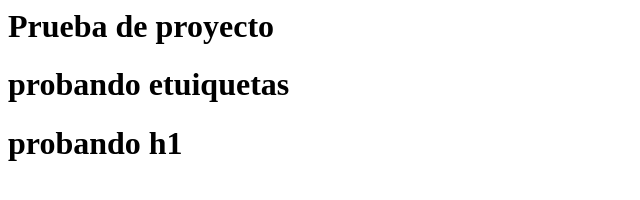
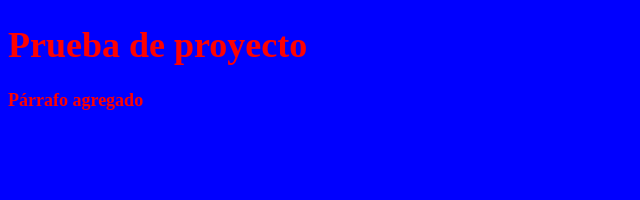
Before and after one commit to ovanycolindres1/pruebas, a plain HTML site: page index.html in a window 1280 px wide. Shown: the whole page, without its empty margins (0-640 px from the left). Drawn offline with Linux system fonts and the light colour scheme; files that its build step writes are made by us from their sources.

Commit message:
Update index.html

```diff
--- a/index.html
+++ b/index.html
@@ -1,15 +1,15 @@
+<!doctype html>
 <html>
-
-<header>
-
+    <head>
+        <meta charset="utf-8">
+        <title> Pruebas </title>
+        <link href="cc/estilos.css"  rel="stylesheet" type="text/css" >
+    </head>
     <body>
 
         <h1> Prueba de proyecto </h1>
-        <h1> probando etuiquetas </h1>
+        <p> Párrafo agregado </p>
 
-        <h1> probando h1</h1>
 
     </body>
-</header>
-
 </html>
```
